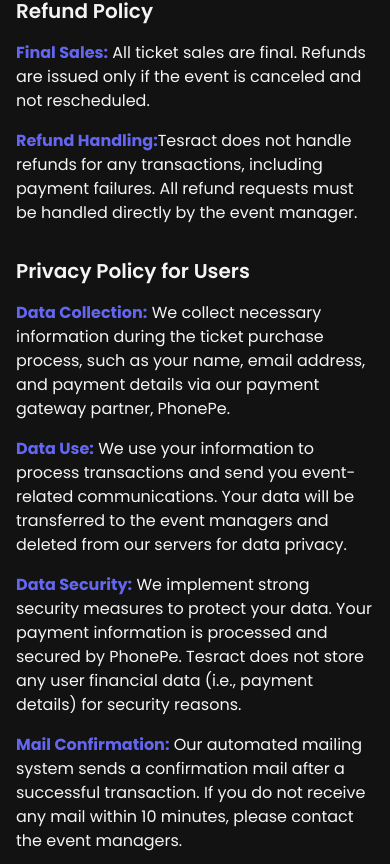
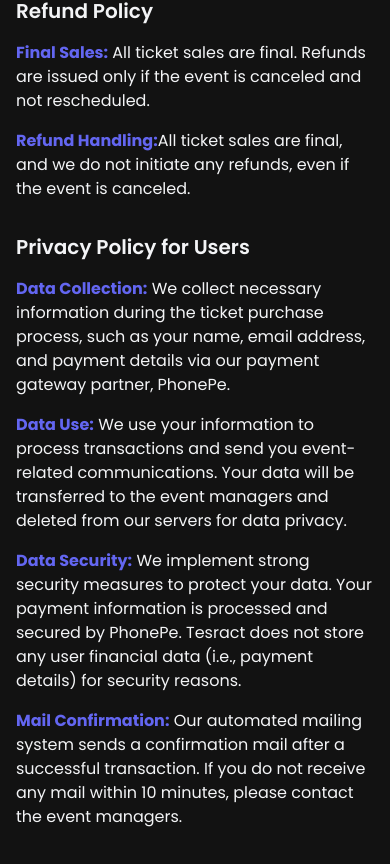
Before and after one commit to VarunHarinath/EventAura, a React (Vite) app: page /company-eula in a window 390 px wide. Shown: the part 4620-5484 px from the top of the page. Built offline with nearby package versions, Linux system fonts and the light colour scheme.

Commit message:
phonepay:update

```diff
--- a/src/components/EULA/UserEULA .jsx
+++ b/src/components/EULA/UserEULA .jsx
@@ -64,10 +64,9 @@ const UserEULA = () => {
           not rescheduled.
         </p>
         <p className="font-normal">
-          <strong className="text-indigo-500">Refund Handling:</strong>Tesract
-          does not handle refunds for any transactions, including payment
-          failures. All refund requests must be handled directly by the event
-          manager.
+          <strong className="text-indigo-500">Refund Handling:</strong>All
+          ticket sales are final, and we do not initiate any refunds, even if
+          the event is canceled.
         </p>
       </section>
 
```
